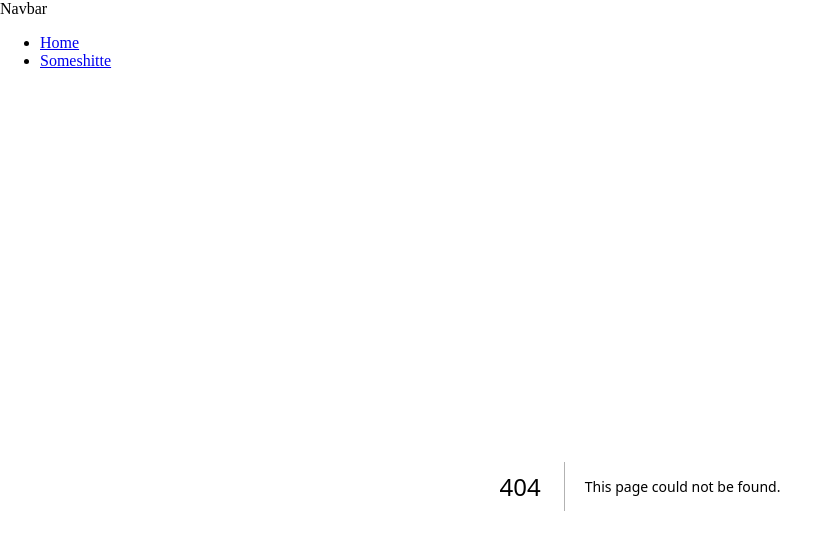
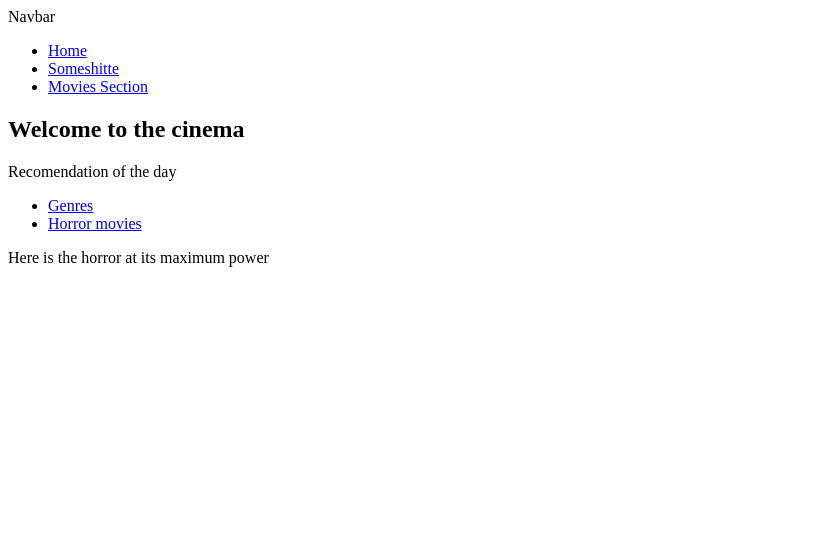
Before and after one commit to Purple-Code-sh/nextFirstProject, a Next.js app: page /movies/genre/horror in a window 1280 px wide. Before the commit this address had no page. Shown: the top 550 px of the page, without its empty margins (0-839 px from the left). Built offline with nearby package versions, Linux system fonts and the light colour scheme.

Commit message:
creates unique layout for a section, using layout component into another

```diff
--- a/src/app/layout.tsx
+++ b/src/app/layout.tsx
@@ -1,4 +1,4 @@
-import Link from "next/link";
+import Navbar from "../components/Navbar";
 
 export default function RootLayout({
   children,
@@ -11,17 +11,7 @@ export default function RootLayout({
         <title>SHM pgae</title>
       </head>
       <body>
-        <nav>
-          Navbar
-          <ul>
-            <li>
-              <a href={"/"}>Home</a>
-            </li>
-            <li>
-              <Link href={"/someshi"}>Someshitte</Link>
-            </li>
-          </ul>
-        </nav>
+        <Navbar />
         {children}
       </body>
     </html>
--- /dev/null
+++ b/src/app/movies/genre/horror/page.tsx
@@ -0,0 +1,3 @@
+export default function HorrorMovies() {
+  return <div>Here is the horror at its maximum power</div>;
+}
--- /dev/null
+++ b/src/app/movies/genre/page.tsx
@@ -0,0 +1,3 @@
+export default function GenreOfMovies() {
+  return <div>Select your favourite genre</div>;
+}
--- /dev/null
+++ b/src/app/movies/layout.tsx
@@ -0,0 +1,25 @@
+import Link from "next/link";
+
+export default function MoviesLayout({
+  children,
+}: {
+  children: React.ReactNode;
+}) {
+  return (
+    <>
+      <nav>
+        <h1>Welcome to the cinema</h1>
+        <p>Recomendation of the day</p>
+        <ul>
+          <li>
+            <Link href={"/movies/genre"}>Genres</Link>
+          </li>
+          <li>
+            <Link href={"/movies/genre/horror"}>Horror movies</Link>
+          </li>
+        </ul>
+      </nav>
+      {children}
+    </>
+  );
+}
--- /dev/null
+++ b/src/app/movies/page.tsx
@@ -0,0 +1,3 @@
+export default function MoviesPage() {
+  return <div>Movies Home Page</div>;
+}
--- /dev/null
+++ b/src/components/Navbar.tsx
@@ -0,0 +1,20 @@
+import Link from "next/link";
+
+export default function Navbar() {
+  return (
+    <nav>
+      Navbar
+      <ul>
+        <li>
+          <Link href={"/"}>Home</Link>
+        </li>
+        <li>
+          <Link href={"/someshi"}>Someshitte</Link>
+        </li>
+        <li>
+          <Link href={"/movies"}>Movies Section</Link>
+        </li>
+      </ul>
+    </nav>
+  );
+}
```
